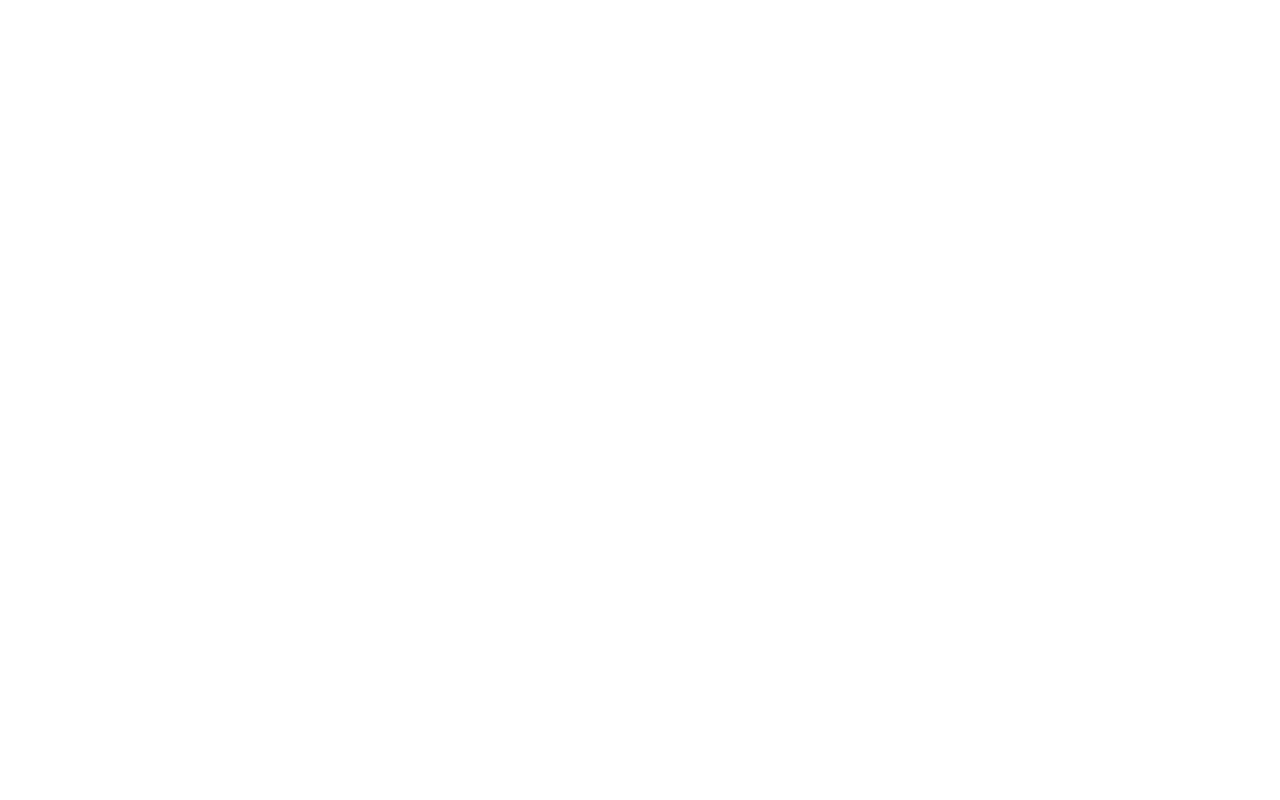
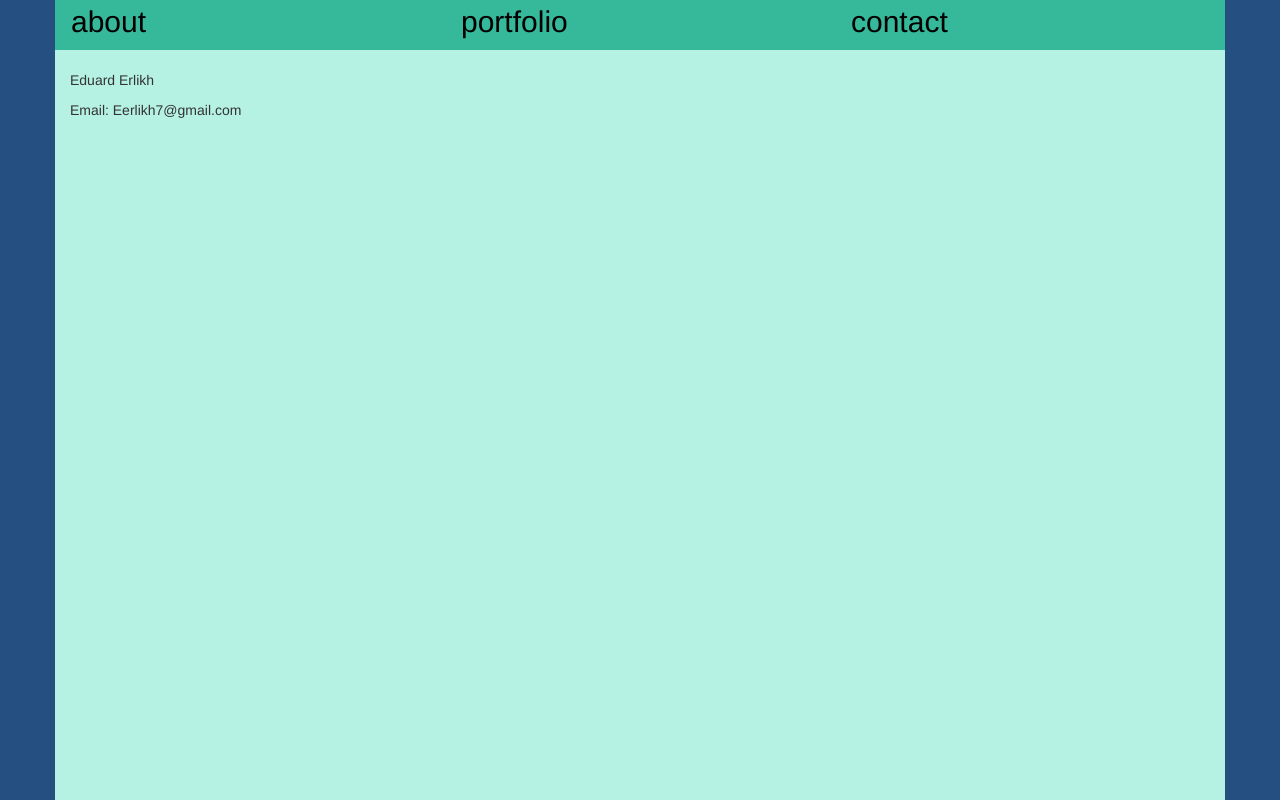
Before and after one commit to eerlikh/eerlikh.github.io, a plain HTML site: page contact.html in a window 1280 px wide. Drawn offline with nearby package versions, Linux system fonts and the light colour scheme.

Commit message:
updating

```diff
--- a/contact.html
+++ b/contact.html
@@ -0,0 +1,29 @@
+<!DOCTYPE html>
+<html>
+  <head>
+    <meta charset="utf-8">
+    <title>Eduard Erlikh</title>
+    <link rel="stylesheet" href="https://maxcdn.bootstrapcdn.com/bootstrap/3.3.5/css/bootstrap.min.css" media="screen" title="no title" charset="utf-8">
+    <link href="style.css" rel="stylesheet">
+    <script src="https://maxcdn.bootstrapcdn.com/bootstrap/3.3.5/js/bootstrap.min.js" charset="utf-8"></script>
+  </head>
+  <body>
+    <div class="container">
+      <div class="header row">
+        <a href="index.html"><div class="navbar col-xs-4 col-sm-4 col-md-4 col-lg-4">about</div></a>
+        <a href="portfolio.html"><div class="navbar col-xs-4 col-sm-4 col-md-4 col-lg-4">portfolio</div></a>
+        <a href="contact.html"><div class="navbar col-xs-4 col-sm-4 col-md-4 col-lg-4">contact</div></a>
+      </div>
+      <div class="col-xs-12 col-sm-12 col-md-12 col-lg-12">
+        <div class="row">
+          <p>
+            Eduard Erlikh
+          </p>
+          <p>
+            Email: Eerlikh7@gmail.com
+          </p>
+        </div>
+      </div>
+    </div>
+  </body>
+</html>
```
Also changed, not shown: index.html (+10 -41 lines), portfolio.html (added, +45 -0 lines), about.html (deleted), 1 other file.
